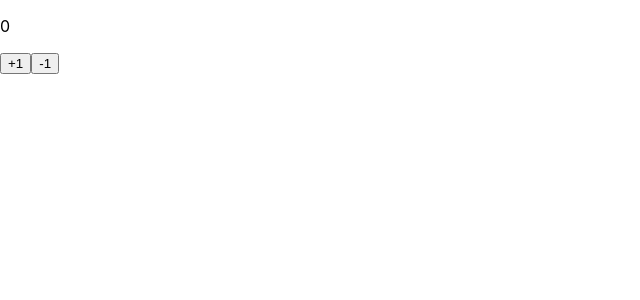
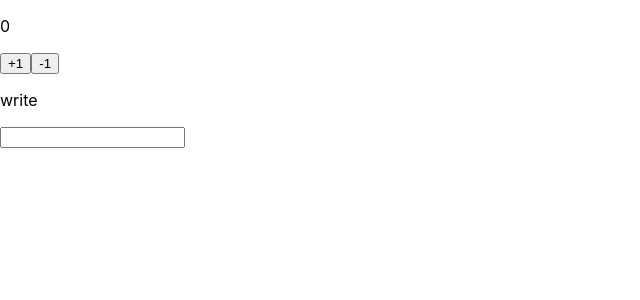
Before and after one commit to Wonnho/20230128_react, a React (Create React App) app in the folder learn-react/: page / in a window 1280 px wide. Shown: the top 300 px of the page, without its empty margins (0-640 px from the left). Built offline with nearby package versions, Linux system fonts and the light colour scheme.

Commit message:
Snippet generator
snippet generator
InputText

```diff
--- a/learn-react/src/App.js
+++ b/learn-react/src/App.js
@@ -1,11 +1,13 @@
 import "./App.css";
 import Counter from "./components/Counter";
+import InputText from "./components/InputText";
 // import Hello from "./components/Hello";
 
 function App() {
   return (
     <>
       <Counter />
+      <InputText />
     </>
   );
 }
--- a/learn-react/src/components/Counter.js
+++ b/learn-react/src/components/Counter.js
@@ -12,7 +12,9 @@ function Counter() {
     setCount((count) => count + 1);
     setCount((count) => count + 1);
     // 콜백함수의 첫번재 인자로 치신 상태값이 전달된다.
+    // useCallback의 의존성을 제거하는데 효과적이다.
   };
+
   return (
     <div>
       <p>{count}</p>
--- /dev/null
+++ b/learn-react/src/components/InputText.js
@@ -0,0 +1,17 @@
+import { useState } from "react";
+
+function InputText() {
+  const [text, setText] = useState("write");
+  const handleText = (e) => {
+    setText(e.target.value);
+  };
+
+  return (
+    <div>
+      <p>{text}</p>
+      <input type="text" onChange={handleText} />
+    </div>
+  );
+}
+
+export default InputText;
```
